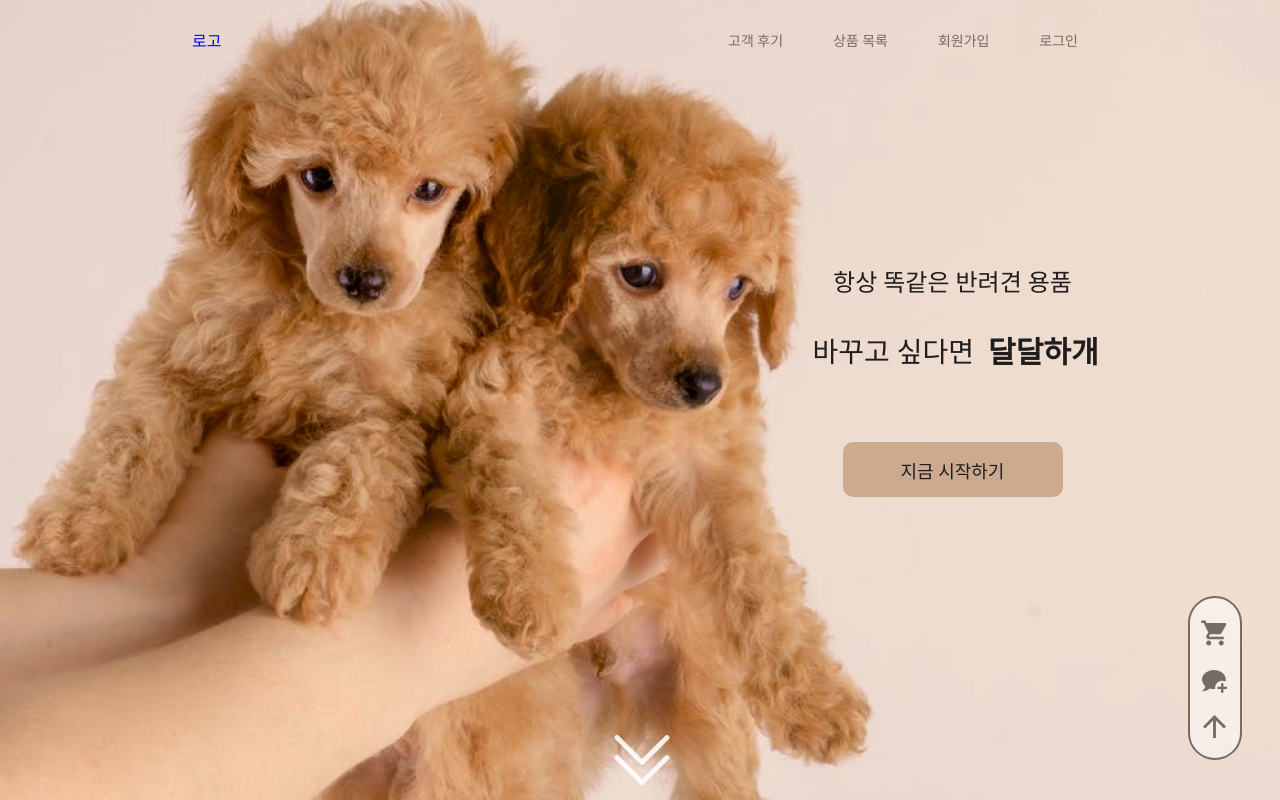
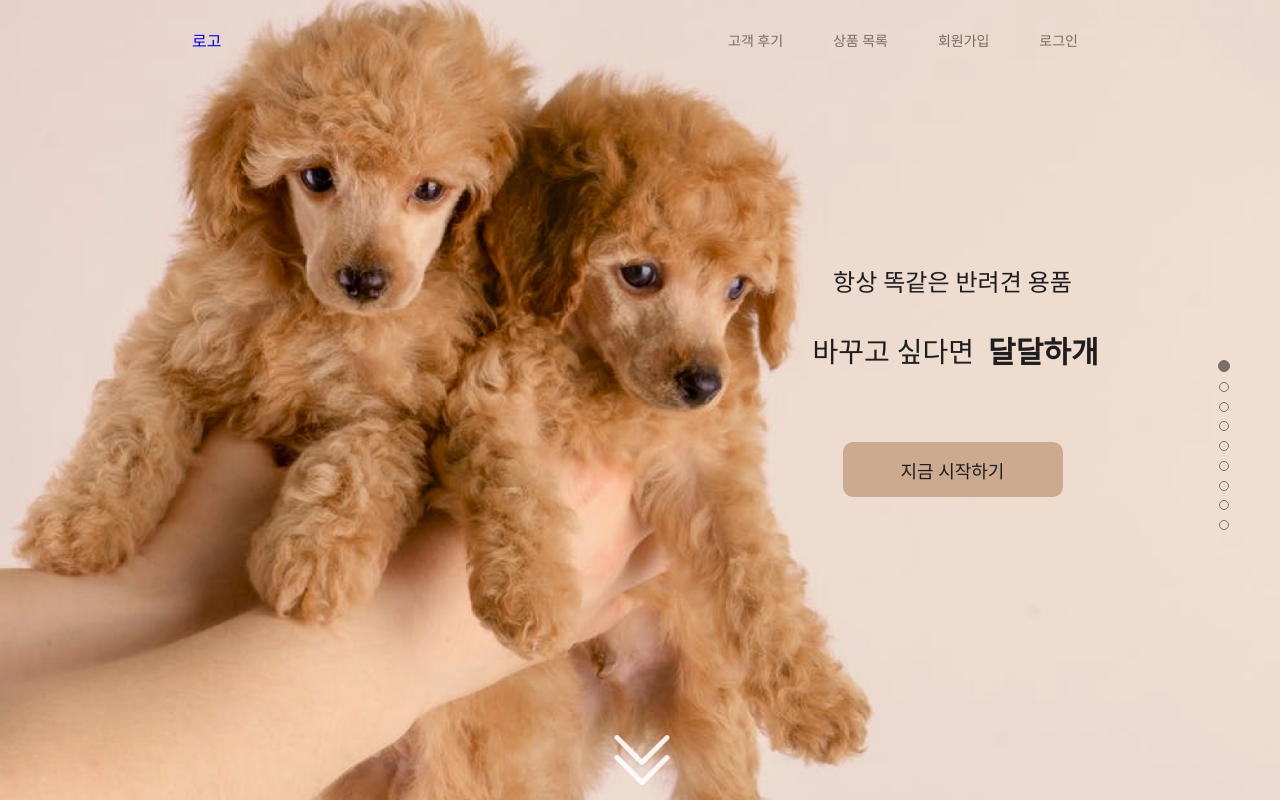
Before and after one commit to ssooynn/Daldalhagae, a React (Create React App) app in the folder frontend/: page / in a window 1280 px wide. Built offline with nearby package versions, Linux system fonts and the light colour scheme; a web font is replaced by a local one.

Commit message:
feat: 메인 점 누르면 페이지 이동 기능 추가

```diff
--- /dev/null
+++ b/frontend/src/components/Dots.jsx
@@ -0,0 +1,51 @@
+import React from 'react'
+
+export default function Dots({ scrollIndex, setScrollIndex, setPage }) {
+    function scrollTo(num) {
+        console.log(num);
+        setScrollIndex(num);
+        setPage(num);
+    }
+    return (
+        <div style={{ position: "fixed", top: "45%", right: 50 }}>
+            <div
+                style={{
+                    display: "flex",
+                    flexDirection: "column",
+                    justifyContent: "space-between",
+                    alignItems: "center",
+                    width: '20',
+                    height: "170px",
+                    opacity: "0.5",
+                }}
+            >
+                <Dot num={1} scrollIndex={scrollIndex} scrollTo={scrollTo}></Dot>
+                <Dot num={2} scrollIndex={scrollIndex} scrollTo={scrollTo}></Dot>
+                <Dot num={3} scrollIndex={scrollIndex} scrollTo={scrollTo}></Dot>
+                <Dot num={4} scrollIndex={scrollIndex} scrollTo={scrollTo}></Dot>
+                <Dot num={5} scrollIndex={scrollIndex} scrollTo={scrollTo}></Dot>
+                <Dot num={6} scrollIndex={scrollIndex} scrollTo={scrollTo}></Dot>
+                <Dot num={7} scrollIndex={scrollIndex} scrollTo={scrollTo}></Dot>
+                <Dot num={8} scrollIndex={scrollIndex} scrollTo={scrollTo}></Dot>
+                <Dot num={9} scrollIndex={scrollIndex} scrollTo={scrollTo}></Dot>
+            </div>
+        </div>
+    )
+}
+
+const Dot = ({ num, scrollIndex, scrollTo }) => {
+    return (
+        <div
+            style={{
+                width: scrollIndex === num ? "10px" : "8px",
+                height: scrollIndex === num ? "10px" : "8px",
+                border: "1px solid black",
+                borderRadius: 999,
+                backgroundColor: scrollIndex === num ? "black" : "transparent",
+                transitionDuration: 1000,
+                transition: "background-color 0.5s",
+            }}
+            onClick={(e) => scrollTo(num)}
+        ></div>
+    );
+};
--- a/frontend/src/pages/Main.jsx
+++ b/frontend/src/pages/Main.jsx
@@ -1,4 +1,4 @@
-import React from 'react'
+import React, { useState } from 'react'
 import Main1 from "../assets/img/Main1.png";
 import { StyledButton, StyledText } from '../components/CommonComponent';
 import { ArrowImg, FlexBox, MainContent, MainReviewCard, MainSubscribeCard } from '../components/MainComponent';
@@ -22,15 +22,27 @@ import MainWay5 from "../assets/img/MainWay5.svg";
 import MainWay6 from "../assets/img/MainWay6.svg";
 import rightArrow from "../assets/img/rightArrow.svg";
 import Footer from '../components/Footer';
-import SideButton from '../components/SideButton';
+import { useRef } from 'react';
+import { useEffect } from 'react';
+import styled from 'styled-components';
+import Dots from '../components/Dots';
+import { useNavigate } from 'react-router-dom';
 
-
+const Outer = styled.div`
+    height: 100vh;
+    overflow-y: auto;
+    &::-webkit-scrollbar{
+      display:none;
+    }
+  `
 
 
 export default function Main() {
+  const Navigate = useNavigate();
+
+  // 애니메이션 기능
   const fadeInRef = useSpringRef();
   const fadeInRef2 = useSpringRef();
-  // const titleRef = useSpringRef();
   const startButtonRef = useSpringRef();
 
   const fadeInAnimation = useSpring({
@@ -54,16 +66,6 @@ export default function Main() {
 
   });
 
-  // const titleAnimation = useSpring({
-  //   ref: titleRef,
-  //   from: { opacity: 0, color: '#1f1d1d', transform: 'scale(0.8)' },
-  //   to: [
-  //     { opacity: 1, color: '#776B62', transform: 'scale(0.9)' },
-  //     { opacity: 1, color: '#1f1d1d', transform: 'scale(1)' },
-  //   ],
-  //   config: { duration: 300 },
-  // });
-
   const buttonAnimation = useSpring({
     ref: startButtonRef,
     from: { opacity: 0 },
@@ -76,12 +78,101 @@ export default function Main() {
 
   useChain([fadeInRef, fadeInRef2, startButtonRef], [0, 0.5, 1])
 
+  // 1페이지씩 스크롤 기능
+  const DIVIDER_HEIGHT = 1;
+  const outerDivRef = useRef();
+  const [scrollIndex, setScrollIndex] = useState(1);
+  const [page, setPage] = useState(1);
+  function GoPage(page) {
+    const pageHeight = window.innerHeight;
+    outerDivRef.current.scrollTo({
+      top: pageHeight * (page - 1) + DIVIDER_HEIGHT * (page - 1),
+      left: 0,
+      behavior: "smooth",
+    })
+  }
+  useEffect(() => {
+    GoPage(page);
+    const wheelHandler = (e) => {
+      e.preventDefault();
+      const { deltaY } = e;
+      const { scrollTop } = outerDivRef.current; // 스크롤 위쪽 끝부분 위치
+      const pageHeight = window.innerHeight; // 화면 세로길이, 100vh와 같습니다.
+
+      if (deltaY > 0) {
+        //스크롤 내릴때
+        for (let i = 1; i < 9; i++) {
+          if (scrollTop >= pageHeight * (i - 1) && scrollTop < pageHeight * i) {
+            outerDivRef.current.scrollTo({
+              top: pageHeight * i + DIVIDER_HEIGHT * i,
+              left: 0,
+              behavior: "smooth",
+            })
+            setScrollIndex(i + 1);
+          }
+        }
+      } else {
+        // 스크롤 올릴 때
+        for (let i = 2; i < 9; i++) {
+          if (scrollTop >= pageHeight * (i - 1) && scrollTop < pageHeight * i) {
+            outerDivRef.current.scrollTo({
+              top: pageHeight * (i - 2) + DIVIDER_HEIGHT * (i - 2),
+              left: 0,
+              behavior: "smooth",
+            })
+            setScrollIndex(i - 1);
+          }
+        }
+        if (scrollTop >= pageHeight * 8 && scrollTop < pageHeight * 9) {
+          outerDivRef.current.scrollTo({
+            top: 0,
+            left: 0,
+            behavior: "smooth",
+          })
+          setScrollIndex(1);
+        }
+
+      }
+    };
+
+    const outerDivRefCurrent = outerDivRef.current;
+    outerDivRefCurrent.addEventListener("wheel", wheelHandler);
+    return () => {
+      outerDivRefCurrent.removeEventListener("wheel", wheelHandler);
+    };
+
+  }, [page]);
+
+  //가운데 하단에 버튼 동작
+  function ScrollDown() {
+    const { scrollTop } = outerDivRef.current; // 스크롤 위쪽 끝부분 위치
+    const pageHeight = window.innerHeight;
+    for (let i = 1; i < 9; i++) {
+      if (scrollTop >= pageHeight * (i - 1) && scrollTop < pageHeight * i) {
+        outerDivRef.current.scrollTo({
+          top: pageHeight * i + DIVIDER_HEIGHT * i,
+          left: 0,
+          behavior: "smooth",
+        })
+        setScrollIndex(i + 1);
+      }
+    }
+  }
+
+  //지금 시작하기 누르면 구독 목록으로 이동
+  function GoSubList() {
+    Navigate("/subscribeList");
+  }
+  return (
+    <Outer ref={outerDivRef}>
+
+      {/* 오른쪽 동그라미들, 하단에 화살표버튼 */}
+      <Dots scrollIndex={scrollIndex} setScrollIndex={setScrollIndex} setPage={setPage} />
+      <ArrowImg onClick={(e) => ScrollDown()} />
 
 
-  return (
-    <div style={{ height: "100vh", scrollSnapType: "y mandatory", overflowY: "scroll" }}>
-      <SideButton />
       {/* 1st Content */}
+      <div style={{ height: "100vh" }}>
         <MainContent direction="row" justify="space-around" style={{ backgroundImage: `url(${Main1})`, backgroundSize: "cover" }}>
           <FlexBox></FlexBox>
           <FlexBox direction="column" margin="10px 10px 10px 300px">
@@ -90,12 +181,14 @@ export default function Main() {
               <StyledText weight="300" size="28px" style={fadeInAnimation2}>바꾸고 싶다면</StyledText>
               <StyledText weight="600" size="30px" margin="10px 4px" style={fadeInAnimation2}>달달하개</StyledText>
             </FlexBox>
-          <StyledButton SmallWhite margin="50px 5px" style={buttonAnimation} >지금 시작하기</StyledButton>
-          <ArrowImg />
+            <StyledButton SmallWhite margin="50px 5px" style={buttonAnimation} onClick={(e) => GoSubList()}>지금 시작하기</StyledButton>
           </FlexBox>
         </MainContent>
+      </div>
+
 
       {/* 2nd Content */}
+      <div style={{ height: "100vh" }}>
         <MainContent style={{ backgroundColor: "#FFF2E5" }}>
           <FlexBox direction="column" align="center">
             <StyledText weight="300" size="24px" margin="20px 10px 2px 10px">반려견 사료, 간식, 장난감</StyledText>
@@ -120,8 +213,11 @@ export default function Main() {
             <StyledText weight="500" size="32px" margin="20px 10px 20px 10px">달달하개</StyledText>
           </div>
         </MainContent>
+      </div>
+
 
       {/* 3rd Content */}
+      <div style={{ height: "100vh" }}>
         <MainContent style={{ backgroundColor: "#FFFefe" }}>
           <FlexBox direction="column" justify="space-between" align="center" height="35%">
             <FlexBox direction="row" justify="center" align="center">
@@ -135,8 +231,10 @@ export default function Main() {
             </FlexBox>
           </FlexBox>
         </MainContent>
+      </div>
 
       {/* 4th Content */}
+      <div style={{ height: "100vh" }}>
         <MainContent style={{ backgroundColor: "#776b62" }}>
           <FlexBox direction="column" justify="space-evenly" align="center" width="70%">
             <FlexBox direction="row" justify="space-between" align="center" width="100%">
@@ -157,9 +255,10 @@ export default function Main() {
             </FlexBox>
           </FlexBox>
         </MainContent>
-
+      </div>
 
       {/* 5th Content */}
+      <div style={{ height: "100vh" }}>
         <MainContent>
           <FlexBox direction="column" justify="space-evenly" align="center" width="70%">
             <StyledText weight="500" size="28px">당신을 위한 구독 서비스</StyledText>
@@ -167,8 +266,9 @@ export default function Main() {
             <MainSubscribeCard />
           </FlexBox>
         </MainContent>
-
+      </div>
       {/* 6th Content */}
+      <div style={{ height: "100vh" }}>
         <MainContent style={{ backgroundColor: "#f9f5ea" }}>
           <FlexBox direction="column" justify="space-evenly" align="center" width="70%" height="60%">
             <FlexBox direction="row" justify="center" align="center">
@@ -179,8 +279,10 @@ export default function Main() {
             <MainReviewCard />
           </FlexBox>
         </MainContent>
+      </div>
 
       {/* 7th Content */}
+      <div style={{ height: "100vh" }}>
         <MainContent style={{ backgroundColor: "#ffffff" }}>
           <FlexBox direction="column" justify="space-evenly" align="center" width="70%" height="40%">
             <StyledText weight="500" size="24px">달달하개는 이렇게 만들어집니다.</StyledText>
@@ -202,8 +304,9 @@ export default function Main() {
             </FlexBox>
           </FlexBox>
         </MainContent>
-
+      </div>
       {/* 8th Content */}
+      <div style={{ height: "100vh" }}>
         <MainContent style={{ backgroundColor: "#f9f5ea" }}>
           <FlexBox direction="column" justify="space-evenly" align="center" width="70%">
             <FlexBox direction="row" justify="center" align="center" margin="7px 1px">
@@ -225,16 +328,18 @@ export default function Main() {
 
           </FlexBox>
         </MainContent>
-
+      </div>
 
       {/* 9th Content */}
+      <div style={{ height: "100vh" }}>
         <MainContent style={{ backgroundColor: "#ffffff" }} justify="center" height="80%">
           <FlexBox direction="column" justify="space-evenly" align="center" width="70%">
             <StyledText weight="500" size="32px" color="#776b62">지금 바로 '달달하개'를 시작해보세요</StyledText>
-          <StyledButton MediumIvory margin="50px 5px" style={{ borderRadius: "5px" }}>지금 시작하기</StyledButton>
+            <StyledButton MediumIvory margin="50px 5px" style={{ borderRadius: "5px" }} onClick={(e) => GoSubList()}>지금 시작하기</StyledButton>
           </FlexBox>
         </MainContent>
         <Footer />
       </div >
+    </Outer>
   )
 }
```
Also changed, not shown: frontend/src/components/SideButton.jsx (+4 -3 lines). Lines whose indentation alone changed are shown as unchanged.
